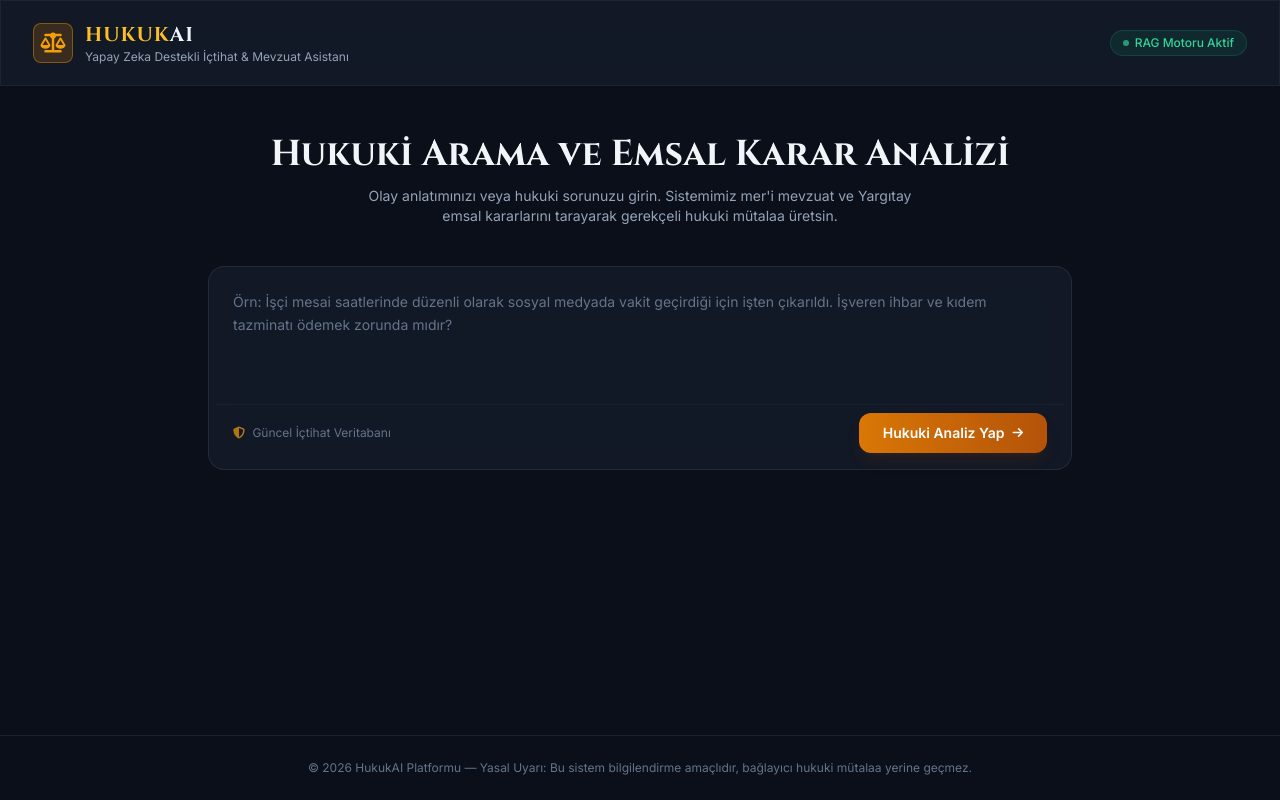
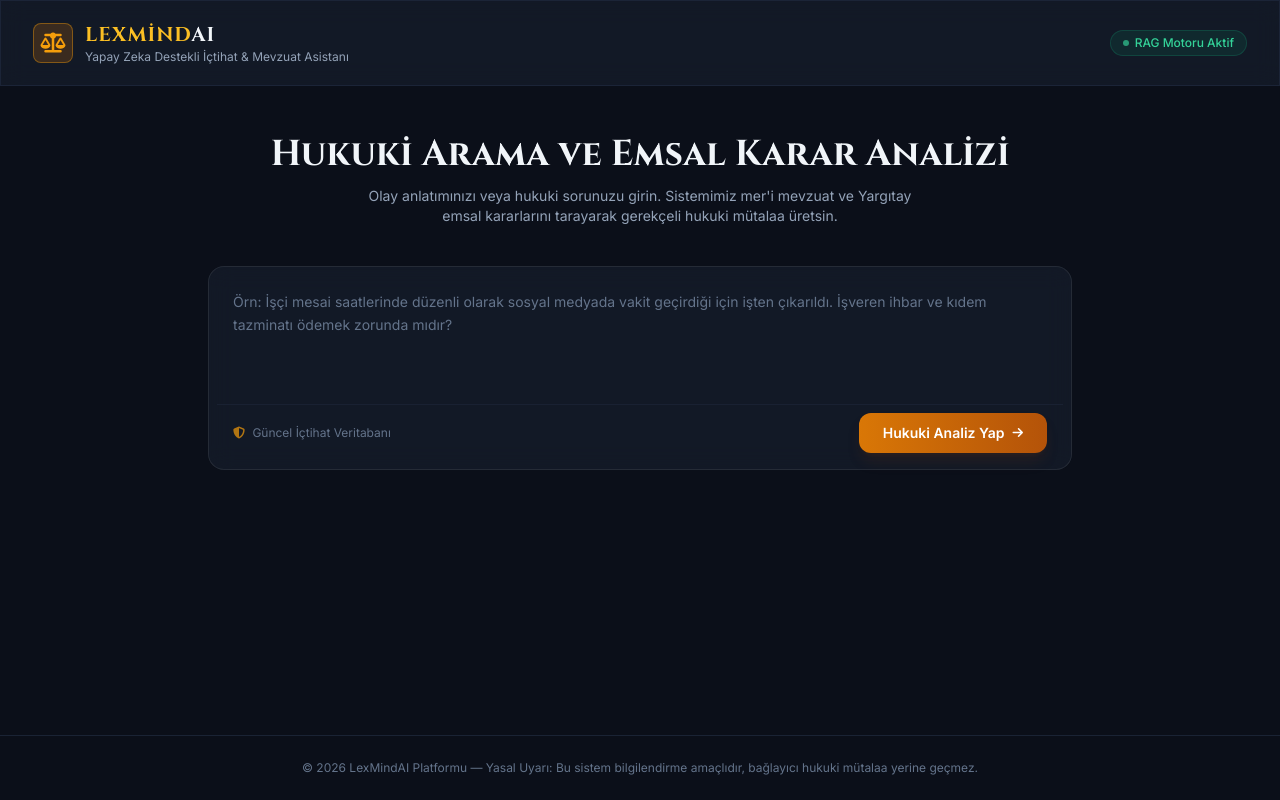
Before and after one commit to iimadali610-prog/HukukAI, a Django app: page / in a window 1280 px wide. Run offline with Django 5.2, Linux system fonts and the light colour scheme; some libraries are stand-ins or nearby versions.

Commit message:
Update index.html

```diff
--- a/core/templates/index.html
+++ b/core/templates/index.html
@@ -40,7 +40,7 @@
                 <i class="fa-solid fa-scale-balanced text-xl"></i>
             </div>
             <div>
-                <h1 class="font-serif-title text-xl font-bold tracking-wider text-amber-400">HUKUK<span class="text-slate-100">AI</span></h1>
+                <h1 class="font-serif-title text-xl font-bold tracking-wider text-amber-400">LEXMİND<span class="text-slate-100">AI</span></h1>
                 <p class="text-xs text-slate-400">Yapay Zeka Destekli İçtihat & Mevzuat Asistanı</p>
             </div>
         </div>
@@ -127,7 +127,7 @@
 
     <!-- Alt Altbilgi -->
     <footer class="text-center py-6 border-t border-slate-800/80 text-xs text-slate-500">
-        <p>© 2026 HukukAI Platformu — Yasal Uyarı: Bu sistem bilgilendirme amaçlıdır, bağlayıcı hukuki mütalaa yerine geçmez.</p>
+        <p>© 2026 LexMindAI Platformu — Yasal Uyarı: Bu sistem bilgilendirme amaçlıdır, bağlayıcı hukuki mütalaa yerine geçmez.</p>
     </footer>
 
     <!-- Frontend JS Mantığı -->
```
